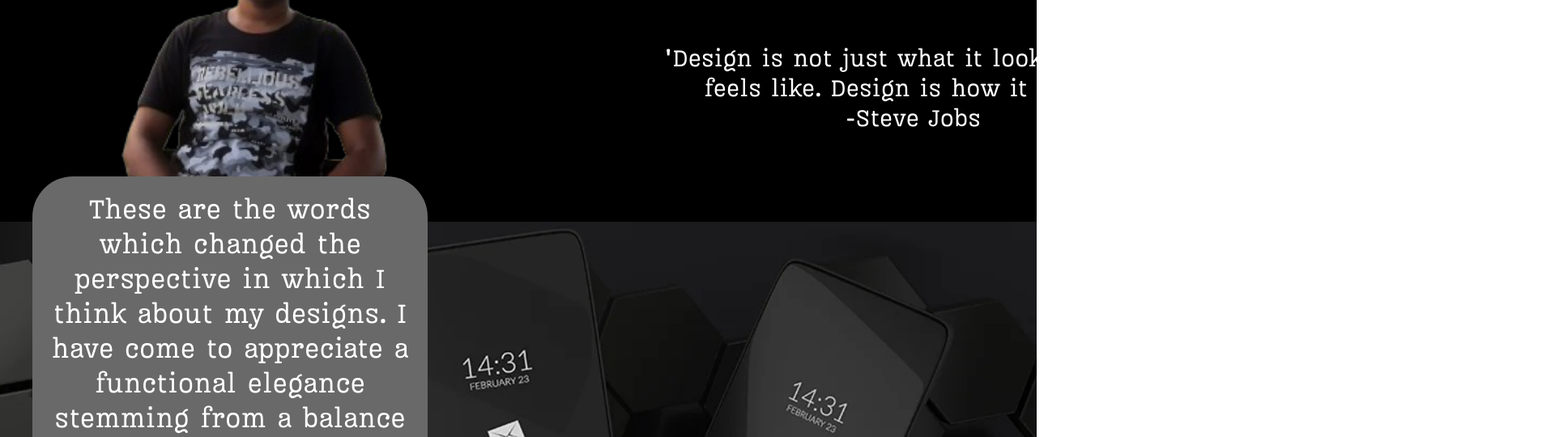
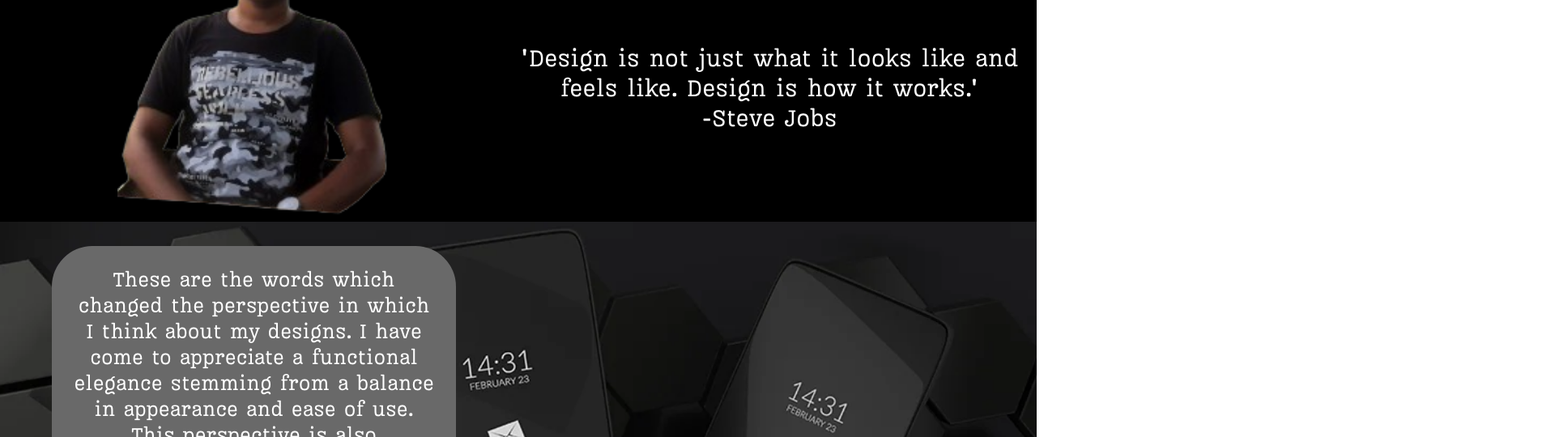
Before and after one commit to DeeptangshuSaha/Next_Gen_Dev, a website: page index.html in a window 1280 px wide. Shown: the part 436-976 px from the top of the page at 81% size, 1920 px wide, since content can reach past the window. Drawn offline with nearby package versions, Linux system fonts and the light colour scheme; no server answers.

Commit message:
Final Revisions

```diff
--- a/index.sass
+++ b/index.sass
@@ -57,7 +57,8 @@
   padding-top: 1px
   margin-top: -1px
   #whiteLine
-    width: 1775px
+    // width: 1775px
+    width: 85%
     height: 4px
     background-color: white
     margin: 63px auto
@@ -67,9 +68,6 @@
     grid-template-columns: repeat(2, 50%)
     //grid-template-rows: 20% 40%
     //overflow: hidden
-    #quote
-      float: left
-      margin-left: 150px
       span
         margin: auto
         text-align: center
@@ -83,10 +81,10 @@
     span
       display: inline
     #quote
-      width: 675px
+      margin-right: 20px
       height: 102px
       font-size: 28px
-      text-align: left
+      text-align: center
   #blackFill2
     //background-color: black
     background-image: url("./D/Blog-Header.png")
@@ -100,11 +98,11 @@
     align-items: center
     #brief
       width: 35%
-      font-size: 32px
+      font-size: 150%
       text-align: center
       background-color: dimgrey
-      margin-left: 40px
-      padding: 20px
+      margin-left: 5%
+      padding: 2%
       border-radius: 50px
   #whiteFill
     color: black
@@ -248,7 +246,7 @@
     display: flex
     background-color: white
     height: 150px
-    width: 1920px
+    // width: 1920px
     justify-content: space-between
     #leftHalf
       display: flex
@@ -257,16 +255,19 @@
       justify-content: space-around
     #middlePart
       display: flex
-      justify-content: space-around
+      // justify-content: space-evenly
       width: 30%
+      // flex-direction: column
       #phone
         display: flex
         justify-content: center
         align-items: center
+        margin: 5px
       #mail
         display: flex
         justify-content: center
         align-items: center
+        margin: 5px
     #rightHalf
       display: flex
       align-items: center
```
Also changed, not shown: index.css, 1 other file.
